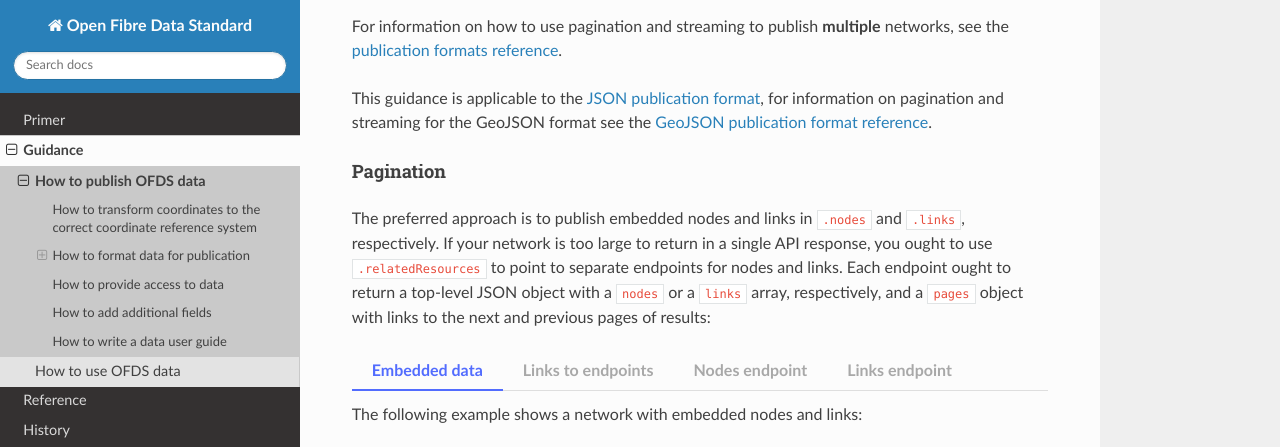
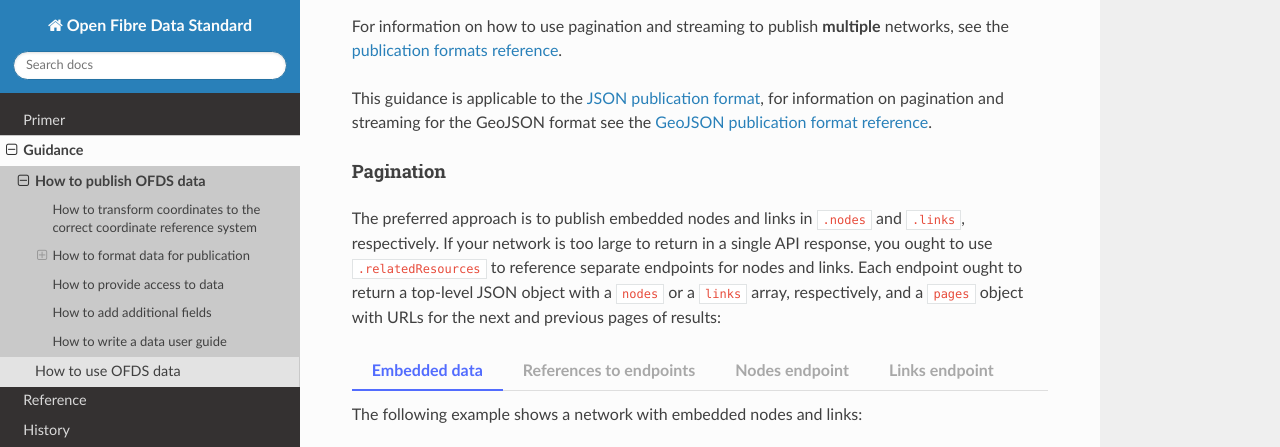
Before and after one commit to Open-Telecoms-Data/open-fibre-data-standard, a Sphinx documentation site: the page built from docs/guidance/publication.md, in a window 1280 px wide and 900 px high, scrolled down 2170 px, cut to the strip 0-447 px from the top of the window. Built offline with Sphinx 7.4.7 and the Read the Docs theme 2.0.0, drawn with Linux system fonts in a browser that asks for light colours.

Commit message:
docs/guidance/publication.md: Correct confusing use of 'links'

````diff
--- a/docs/guidance/publication.md
+++ b/docs/guidance/publication.md
@@ -87,7 +87,7 @@ This guidance is applicable to the [JSON publication format](../reference/public
 
 #### Pagination
 
-The preferred approach is to publish embedded nodes and links in `.nodes` and `.links`, respectively. If your network is too large to return in a single API response, you ought to use `.relatedResources` to point to separate endpoints for nodes and links. Each endpoint ought to return a top-level JSON object with a `nodes` or a `links` array, respectively, and a `pages` object with links to the next and previous pages of results:
+The preferred approach is to publish embedded nodes and links in `.nodes` and `.links`, respectively. If your network is too large to return in a single API response, you ought to use `.relatedResources` to reference separate endpoints for nodes and links. Each endpoint ought to return a top-level JSON object with a `nodes` or a `links` array, respectively, and a `pages` object with URLs for the next and previous pages of results:
 
 ::::{tab-set}
 
@@ -98,22 +98,22 @@ The following example shows a network with embedded nodes and links:
 ```
 :::
 
-:::{tab-item} Links to endpoints
-The following example shows a network with links to separate endpoints for nodes and links:
+:::{tab-item} References to endpoints
+The following example shows a network with references to separate endpoints for nodes and links:
 ```{jsoninclude} ../../examples/json/network-separate-endpoints.json
 :jsonpointer:
 ```
 :::
 
 :::{tab-item} Nodes endpoint
-The following example shows the response returned by the nodes endpoint with links to the next and previous pages of results.
+The following example shows the response returned by the nodes endpoint with URLs for the next and previous pages of results.
 ```{jsoninclude} ../../examples/json/nodes-endpoint.json
 :jsonpointer:
 ```
 :::
 
 :::{tab-item} Links endpoint
-The following example shows the response returned by the links endpoint with links to the next and previous pages of results.
+The following example shows the response returned by the links endpoint with URLs for the next and previous pages of results.
 ```{jsoninclude} ../../examples/json/links-endpoint.json
 :jsonpointer:
 ```
````
